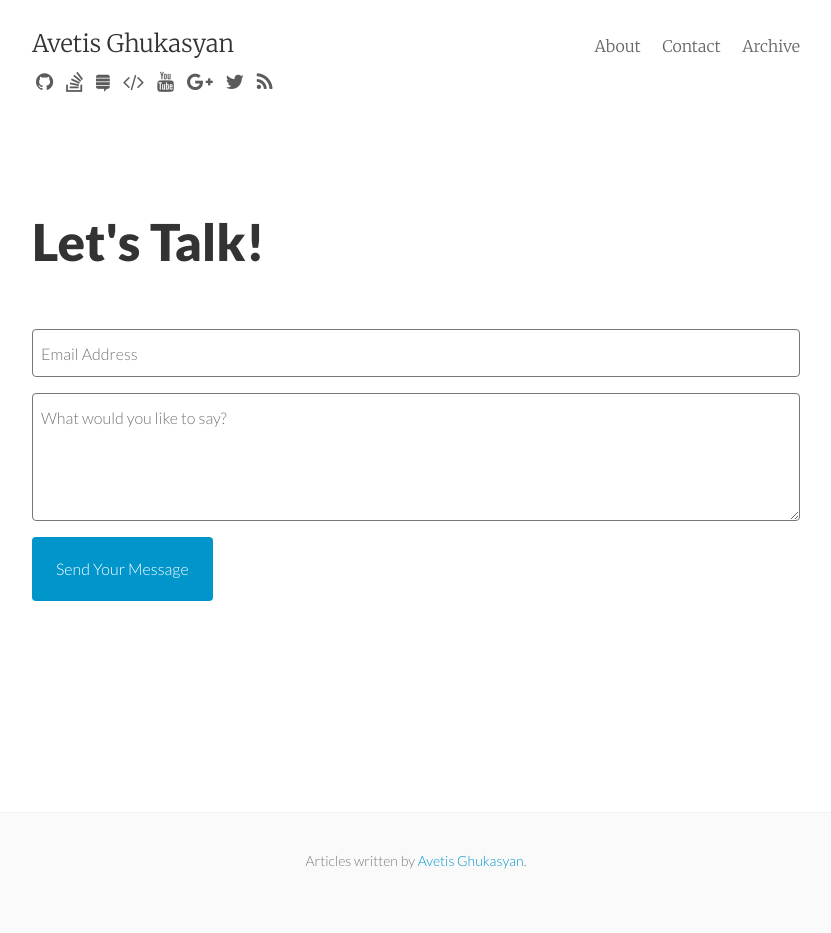
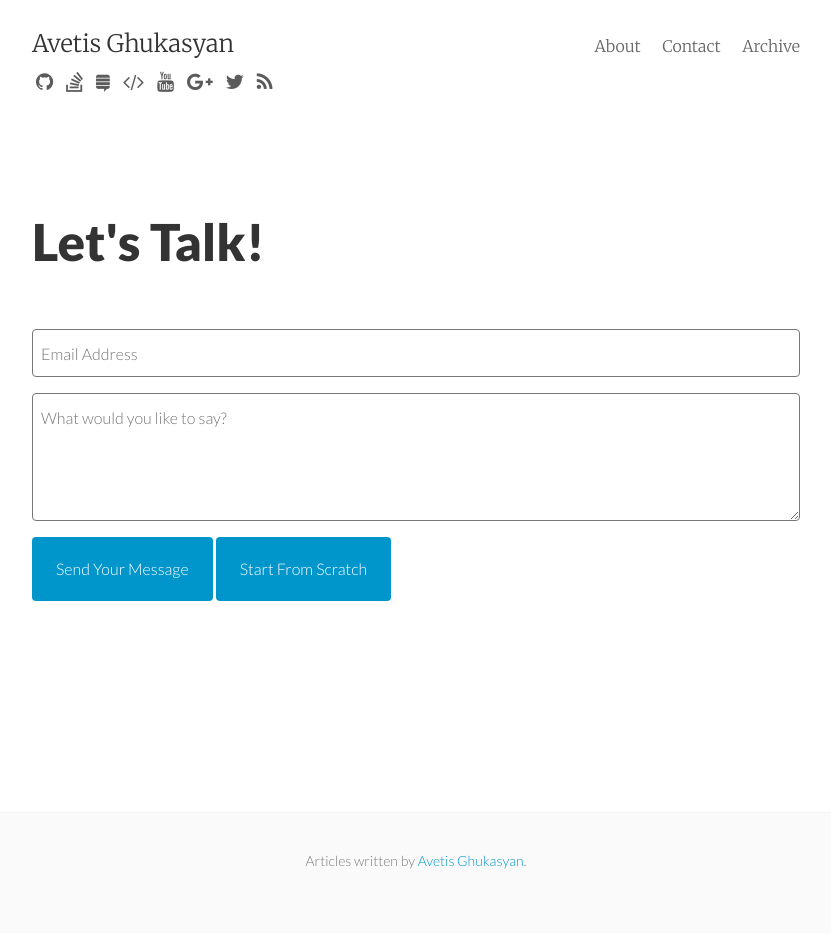
Before and after one commit to JungMinu/AvetisG.github.io, a Jekyll site: the page built from contact.html, in a window 1280 px wide. Shown: the whole page, without its empty margins (224-1055 px from the left). Built offline with Jekyll 4.4.1, drawn with Linux system fonts in a browser that asks for light colours; nearby versions of some CDN libraries; Markdown is read by kramdown in place of the engine named in the settings.

Commit message:
Update contact.html

```diff
--- a/contact.html
+++ b/contact.html
@@ -13,5 +13,7 @@ permalink: /contact/
       placeholder="What would you like to say?"></textarea>
     <input type="submit" class="button button-blue button-big mobile-block"
       value="Send Your Message">
+    <input type="reset" class="button button-blue button-big mobile-block"
+      value="Start From Scratch">
   </form>
 </div>
```
